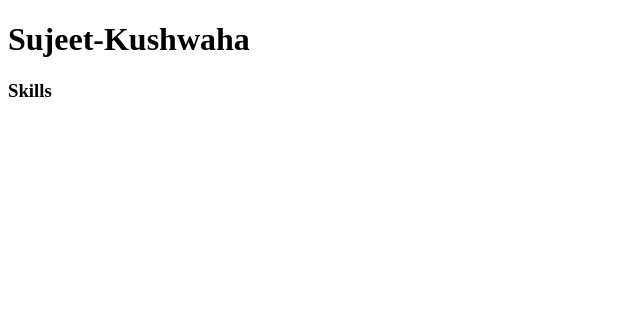
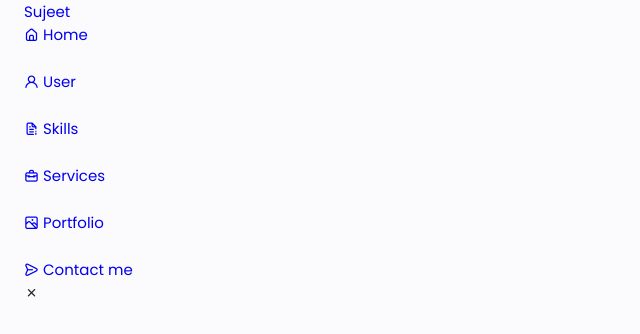
Before and after one commit to Sujeet597/sujeet-portfolio, a plain HTML site: page index.html in a window 1280 px wide. Shown: the whole page, without its empty margins (0-640 px from the left). Drawn offline with nearby package versions, Linux system fonts and the light colour scheme.

Commit message:
start-code

```diff
--- /dev/null
+++ b/assets/css/style.css
@@ -0,0 +1,168 @@
+@import url('https://fonts.googleapis.com/css2?family=Poppins:wght@100;400;500;600&display=swap');
+
+:root {
+   --header-height: 3rem;
+
+   /*===================== color============== */
+   --hue-color: 250;/*purple 250 - Green 142 - Blue 230 -pink 340 */
+   --first-color: hsl(var(--hue-color), 69%, 61%);
+   --first-color-second: hsl(var(--hue-color), 69%, 61%);
+   --first-color-alt: hsl(var(--hue-color), 57%, 53%);
+   --first-color-lighter: hsl(var(--hue-color), 92%, 85%);
+   --title-color: hsl(var(--hue-color), 8%, 15%);
+   --text-color: hsl(var(--hue-color), 8%, 45%);
+   --text-color-light: hsl(var(--hue-color), 8%, 65%);
+   --input-color: hsl(var(--hue-color), 70%, 96%);
+   --body-color: hsl(var(--hue-color), 60%, 99%);
+   --container-color: #fff;
+
+   /*=========== Font and Typography========== */
+   --body-font: "Poppins", sans-serif;
+
+   /* .5rem = 8px, 1rem = 16px,1.5rem = 24px....... */
+
+   --big-font-size: 2rem;
+   --h1-font-size: 1.5rem;
+   --h2-font-size: 1.25rem;
+   --h3-font-size: 1.125rem;
+   --normal-font-size: .938rem;
+   --small-font-size: .813rem;
+   --smaller-font-size: .75rem;
+
+   /* =============Font Weight============= */
+
+   --font-medium: 500;
+   --font-semi-bold: 600;
+
+
+   /* ============= Margens Bottom============= */
+   /* .25rem = 4px, .5rem = 8px, .75rem = 12px.... */
+
+   --mb-0-25: .25rem;
+   --mb-0-5: .5rem;
+   --mb-0-75: .75rem;
+   --mb-1: 1rem;
+   --mb-1-5: 1.5rem;
+   --mb-2: 2rem;
+   --mb-2-5: 2.5rem;
+   --mb-3: 3rem;
+
+   /* ===============z-index================ */
+
+   --z-tooltip: 10;
+   --z-index: 100;
+   --z-modal: 1000;
+
+
+
+}
+
+
+/* font size for the large devices */
+
+@media screen and (min-wdth :968px) {
+   :root{
+      --big-font-size: 3rem;
+      --h1-font-size: 2.5rem;
+      --h2-font-size: 11.5rem;
+      --h3-font-size: 1.25rem;
+      --normal-font-size: 1rem;
+      --small-font-size: .875rem;
+      --smaller-fot-size: .813rem;
+   }
+
+}
+
+ /* =========== vairable Dark theme ============ */
+
+
+ /* ============ Button Dark/Light =============== */
+
+
+
+
+ /* ============== Base ============= */
+
+ *{
+   box-sizing: border-box;
+   padding: 0;
+   margin: 0;
+ }
+
+ html{
+   scroll-behavior: smooth;
+ }
+
+ body{
+   margin: 0 0 var(--header-height) 0;
+   font-family: var(--body-font);
+   font-size: var(--normal-font-size);
+   background: var(--body-color);
+   color: var(--title-color);
+ }
+
+ h1, h2, h3, h4{
+   color: var(--text-color);
+   font-weight: var(--font-semi-bold);
+ }
+
+ ul{
+   list-style: none;
+ }
+
+ a{
+   text-decoration: none;
+ }
+
+ img{
+   max-width: 100%;
+   height: auto;
+ }
+ /* ========== Reusable Css Classes =========== */
+
+ .section{
+   padding: 2rem 0 4rem;
+ }
+
+ .section_title{
+   font-size: var(--h1-font-size);
+ }
+
+
+ .section_subtitle{
+   display: block;
+   font-size: var(--small-font-size);
+   margin-bottom: var(--mb-3);
+ }
+
+ .section_title,
+ .section_subtitle{
+   text-align: center;
+ }
+
+ /* ============= Layout =========== */
+ .container{
+   max-width: 768px;
+   margin-left: var(--mb-1-5);
+   margin-right: var(--mb-1-5);
+ }
+
+
+ .grid{
+   display:grid;
+   gap: 1.5rem;
+ }
+
+ /* ================== Nav =============== */
+
+
+
+ /*========== show menu ==============*/
+
+
+
+ /*=========== Active Link ============= */
+
+
+
+ /* =========== Change Background Color ============ */
--- a/index.html
+++ b/index.html
@@ -3,10 +3,71 @@
 <head>
    <meta charset="UTF-8">
    <meta name="viewport" content="width=device-width, initial-scale=1.0">
-   <title>Document</title>
+   <!-- unicons -->
+   <link rel="stylesheet" href="https://unicons.iconscout.com/release/v4.0.8/css/line.css">
+
+
+   <!-- swipper css -->
+   <link rel="stylesheet" href="">
+
+   <!-- css -->
+   <link rel="stylesheet" href="assets/css/style.css">
+   <title>Sujeet kushwaha</title>
 </head>
 <body>
-   <h1>Sujeet-Kushwaha</h1>
-   <h3>Skills</h3>
+   <!--=========== header ============= -->
+   <header class="header">
+      <nav class="nav container">
+         <a href="#" class="nav_logo">Sujeet</a>
+
+         <div class="nav_menu" id="nam-menu">
+            <ul class="nav_list grid">
+               <li class="nav_item">
+                  <a href="#home" class="nav_link">
+                     <i class="uil uil-estate"></i> Home
+                  </a>
+               </li>
+               <li class="nav_item">
+                  <a href="#user" class="nav_link">
+                     <i class="uil uil-user"></i> User
+                  </a>
+               </li>
+               <li class="nav_item">
+                  <a href="#skils" class="nav_link">
+                     <i class="uil uil-file-info-alt"></i> Skills
+                  </a>
+               </li>
+               <li class="nav_item">
+                  <a href="#services" class="nav_link">
+                     <i class="uil uil-briefcase-alt"></i> Services
+                  </a>
+               </li>
+               <li class="nav_item">
+                  <a href="#portfolio" class="nav_link">
+                     <i class="uil uil-scenery"></i> Portfolio
+                  </a>
+               </li>
+               <li class="nav_item">
+                  <a href="#contact-me" class="nav_link">
+                     <i class="uil uil-message"></i> Contact me
+                  </a>
+               </li>
+            </ul>
+            <i class="uil uil-times" id="nav-close"></i>
+         </div>
+      </nav>
+   </header>
+   <!--=========== header-end ==============-->
+   <!-- main -->
+   <!-- main-end -->
+   <!-- footer -->
+   <!-- footer-end -->
+   <!-- scroll-top -->
+   <!-- scroll-top-end -->
+
+   <!-- swipper-js -->
+   <script src=""></script>
+   <!-- main-js -->
+   <script src="assets/js/main.js"></script>
 </body>
 </html>
```
Also changed, not shown: assets/img/IMG_2696 (1).jpg (added), assets/js/main.js (added).
